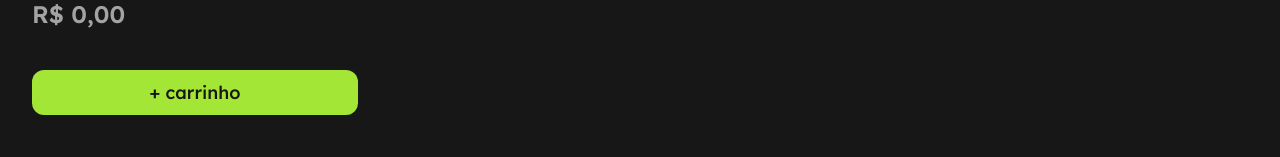
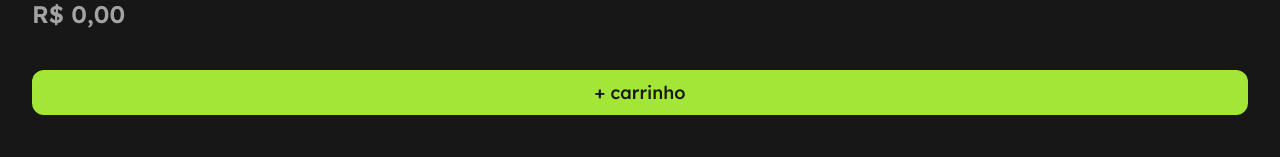
Before and after one commit to lgmacedo/megashoe-store-front, a React (Create React App) app: page /detalhes/1 in a window 1280 px wide. Shown: the part 400-557 px from the top of the page. Built offline with nearby package versions, Linux system fonts and the light colour scheme; no server answers; sample sign-in values are in the browser's storage.

Commit message:
feat: melhorias de ux no botão

```diff
--- a/src/pages/Detalhes.js
+++ b/src/pages/Detalhes.js
@@ -5,6 +5,7 @@ import styled from "styled-components";
 import { converterValorParaReais } from "../utils/converterValorParaReais";
 import { ArrowCircleLeft } from "@phosphor-icons/react";
 import { addItemCarrinho } from "../storage/carrinho.storage";
+import { BotaoCustom } from "../styled.js";
 
 const api = axios.create({
   baseURL: process.env.REACT_APP_API_URL,
@@ -50,7 +51,9 @@ export default function Detalhes() {
       <img alt={produto.nome} src={produto.imagem} />
       <p>{produto.nome}</p>
       <p>{converterValorParaReais(produto.preco)}</p>
-      <button onClick={() => addToCart(produto._id)}>+ carrinho</button>
+      <BotaoCustom onClick={() => addToCart(produto._id)}>
+        + carrinho
+      </BotaoCustom>
       <p>Mais detalhes</p>
       <p>{produto.descricao}</p>
       <ArrowCircleLeft
@@ -98,18 +101,8 @@ const ProductDetailsContainer = styled.div`
     margin-bottom: 41px;
   }
   button {
-    width: 326px;
-    height: 45px;
-    background: #a3e635;
-    border-radius: 12px;
-    border: 0px;
-    font-weight: 500;
-    font-size: 18px;
-    line-height: 22px;
-    color: #171717;
-    cursor: pointer;
+    width: calc(100% - 64px);
     margin-bottom: 41px;
-    font-family: "Lexend Deca";
   }
   p:nth-child(5) {
     margin-bottom: 12px;
--- a/src/styled.js
+++ b/src/styled.js
@@ -1,7 +1,7 @@
 import styled from "styled-components";
 
 const BotaoCustom = styled.button`
-  background: #a3e635;
+  background-color: #a3e635;
   font-family: inherit;
   border: none;
   border-radius: 12px;
@@ -10,9 +10,22 @@ const BotaoCustom = styled.button`
   color: #171717;
   font-size: 18px;
   font-weight: 500;
+  cursor: pointer;
+
+  transition: background-color ease 0.3s;
+
+  &:hover {
+    background-color: #bef264;
+  }
+
+  &:active {
+    background-color: #a3e635;
+  }
 
   &:disabled {
     opacity: 0.25;
+    cursor: auto;
+    background-color: #a3e635;
   }
 `;
 
```
